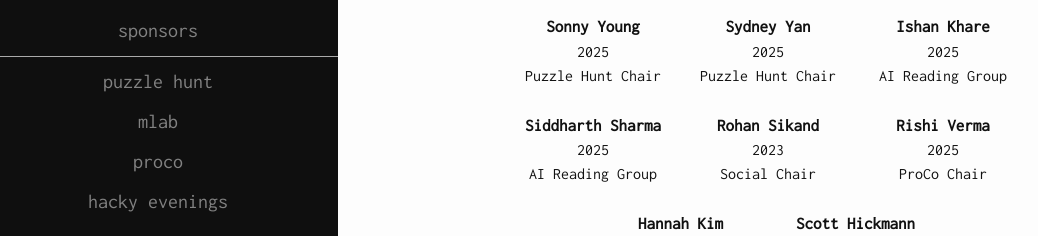
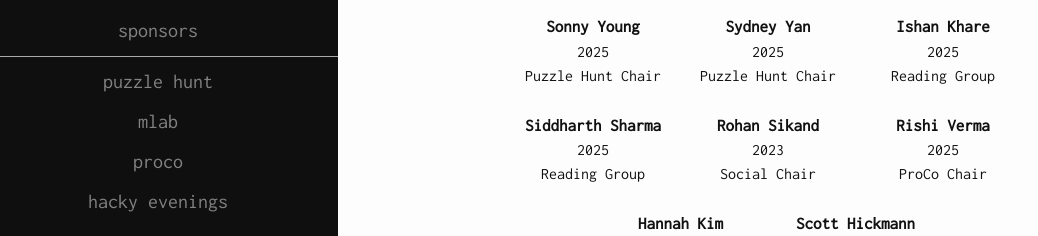
Before and after one commit to StanfordACM/Stanford-ACM, a Next.js app: page /officers in a window 1280 px wide. Shown: the part 386-622 px from the top of the page, without its empty margins (22-1060 px from the left). Built offline with nearby package versions, Linux system fonts and the light colour scheme.

Commit message:
AI Reading Group -> Reading Group

```diff
--- a/pages/officers.tsx
+++ b/pages/officers.tsx
@@ -26,11 +26,11 @@ export default function Contact() {
           <Person name="Isaac Dan Zhao" year={2025} position="Vice-President" />
           <Person name="Sonny Young" year={2025} position="Puzzle Hunt Chair" />
           <Person name="Sydney Yan" year={2025} position="Puzzle Hunt Chair" />
-          <Person name="Ishan Khare" year={2025} position="AI Reading Group" />
+          <Person name="Ishan Khare" year={2025} position="Reading Group" />
           <Person
             name="Siddharth Sharma"
             year={2025}
-            position="AI Reading Group"
+            position="Reading Group"
           />
           <Person name="Rohan Sikand" year={2023} position="Social Chair" />
           <Person name="Rishi Verma" year={2025} position="ProCo Chair" />
```
